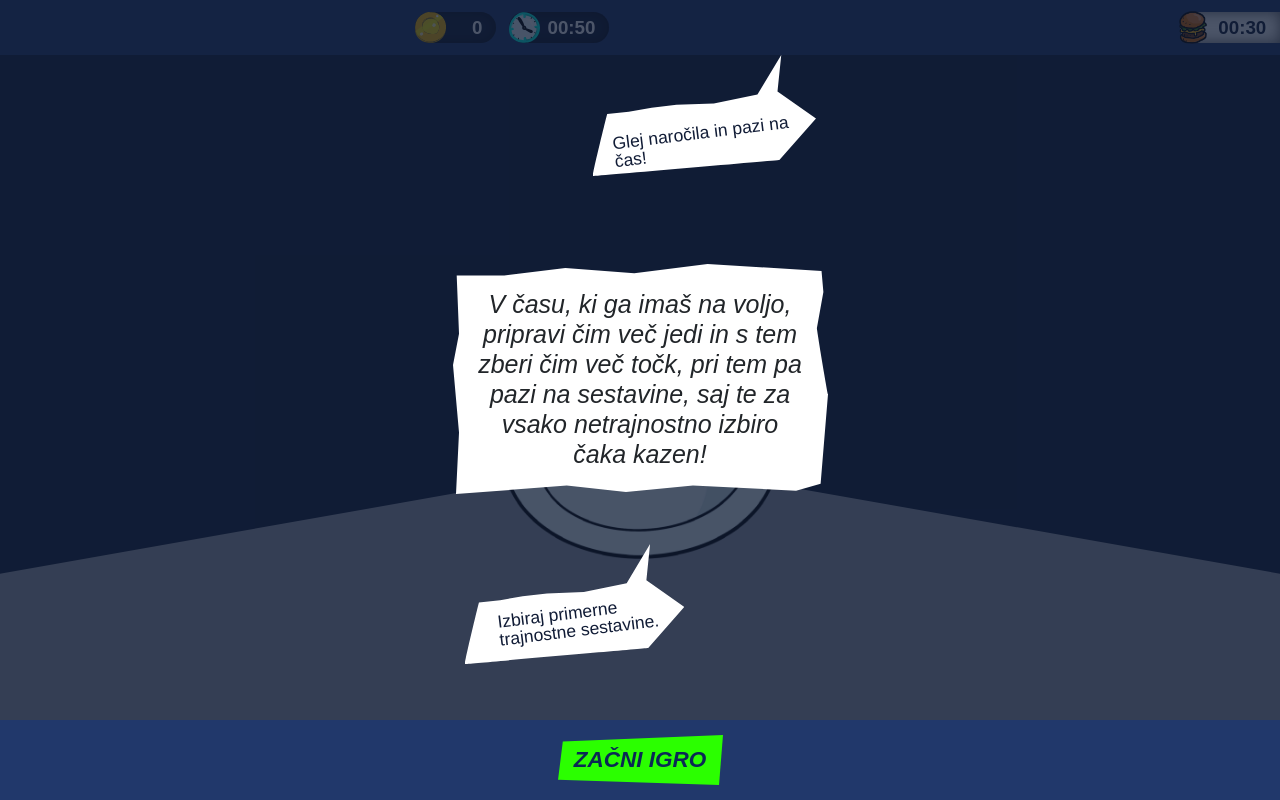
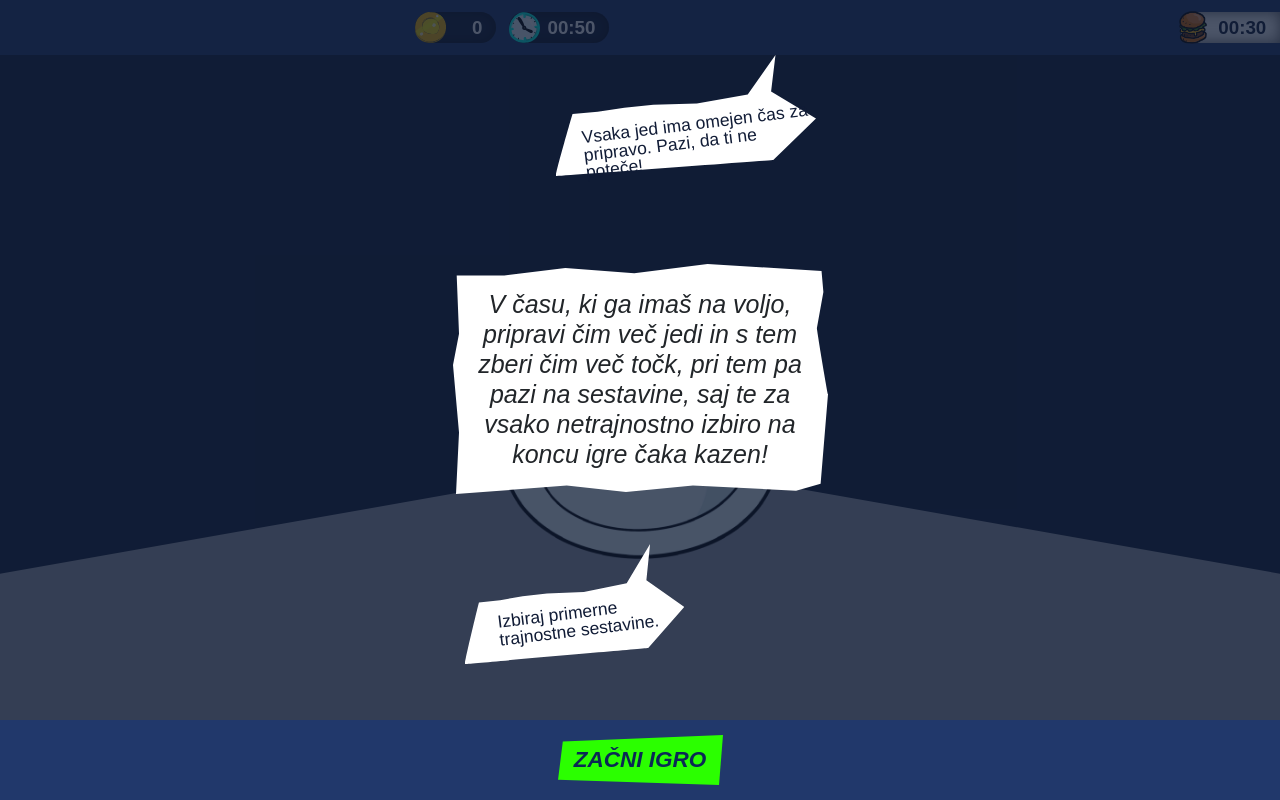
Before and after one commit to danesjenovdan/futr-za-jutr, a Vue app: page /game in a window 1280 px wide. Built offline with nearby package versions, Linux system fonts and the light colour scheme; a web font is replaced by a local one.

Commit message:
change instructions text

```diff
--- a/src/components/InstructionsOverlay.vue
+++ b/src/components/InstructionsOverlay.vue
@@ -2,12 +2,14 @@
   <div v-if="!timerStore.started && !gameStore.gameOver" class="modal-bg">
     <div class="constrain-width">
       <div class="top-bubble">
-        <div class="text">Glej naročila in pazi na čas!</div>
+        <div class="text">
+          Vsaka jed ima omejen čas za pripravo. Pazi, da ti ne poteče!
+        </div>
       </div>
       <div class="middle-box">
         V času, ki ga imaš na voljo, pripravi čim več jedi in s tem zberi čim
         več točk, pri tem pa pazi na sestavine, saj te za vsako netrajnostno
-        izbiro čaka kazen!
+        izbiro na koncu igre čaka kazen!
       </div>
       <div class="bottom-bubble">
         <div class="text">Izbiraj primerne trajnostne sestavine.</div>
@@ -48,12 +50,12 @@ const gameStore = useGameStore();
   }
 
   .top-bubble {
-    width: 17.9rem;
+    width: 20.8rem;
     height: 9.7rem;
     margin: 4.4rem 3.9rem 0 auto;
     background: url("../assets/images/backgrounds/navodilo-zgoraj.svg");
-    padding-top: 5.4rem;
-    padding-left: 1.6rem;
+    padding-top: 4.8rem;
+    padding-left: 2.1rem;
   }
 
   .middle-box {
```
